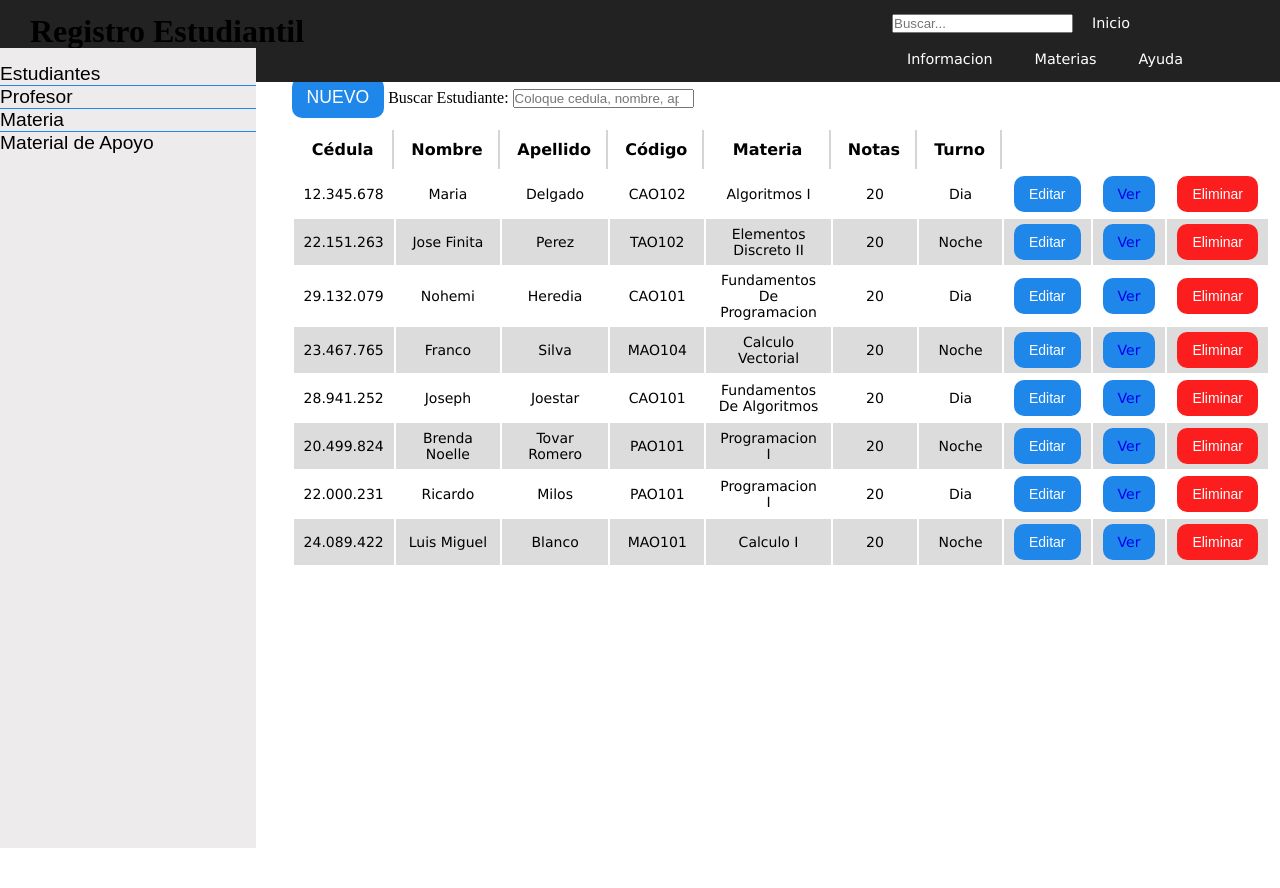
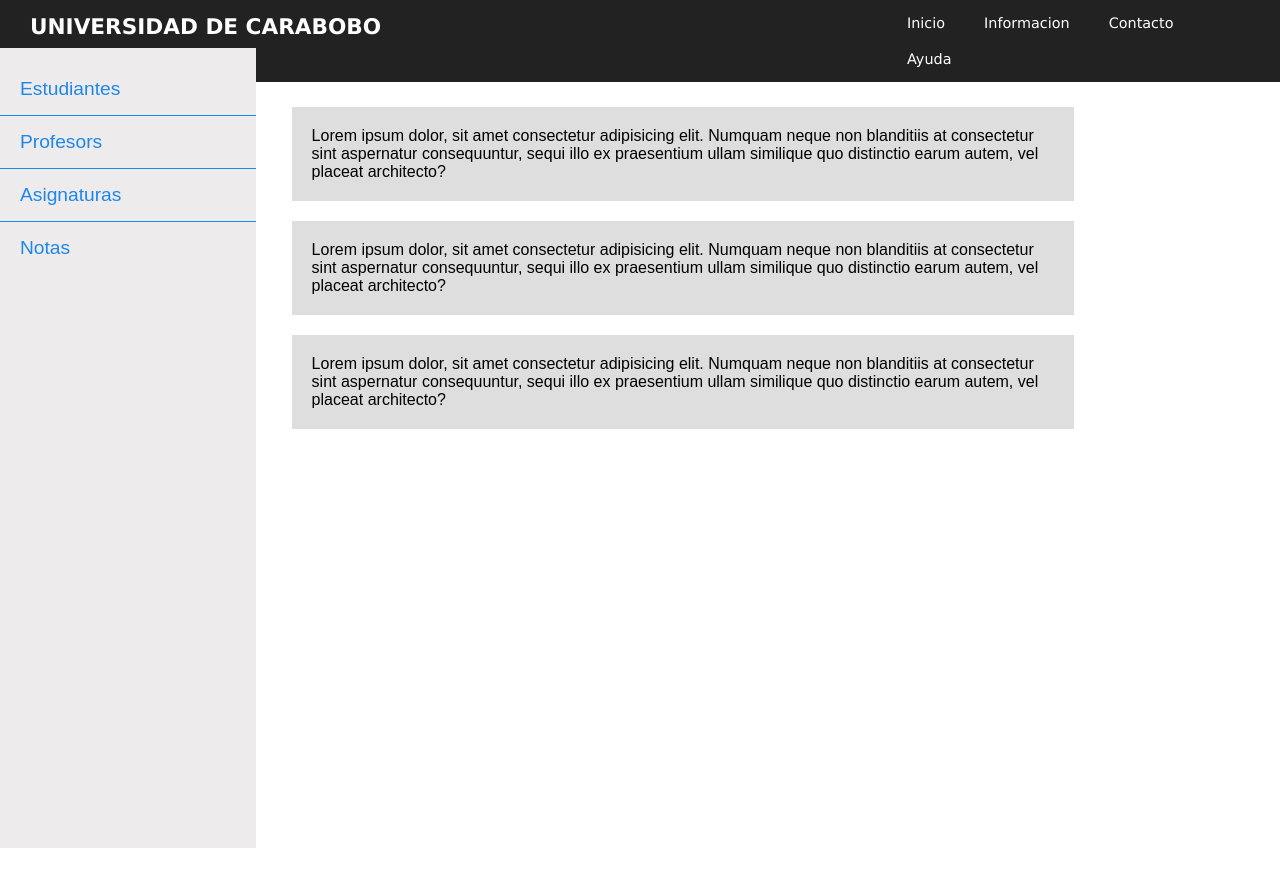
Before and after one commit to DarkusPhantom/proyecto-estudiantes, a PHP site: page /index.html in a window 1280 px wide. Shown: the top 888 px of the page. Run offline with PHP 8.4, Linux system fonts and the light colour scheme.

Commit message:
Agregue la vista de Inicio

```diff
--- a/css/styles.css
+++ b/css/styles.css
@@ -55,7 +55,7 @@ nav.navegacion-principal{
 
 nav.navegacion-principal a {
 	display: inline-block;
-	margin-right: 8px;
+	margin-right: 5px;
 	padding: 10px 15px;
 	font-size: .9em;
 	font-family: 'Calisto MT Bold', Verdana, Cambria;
@@ -70,6 +70,16 @@ nav.navegacion-principal a:hover {
 }
 
 /*Intro de la pagina en index.html*/
+.presentacion{
+	display: block;
+	margin-top: 20px;
+	background: #dedede;
+	color: black;
+	padding: 20px;
+	width: 80%;
+	font-family: Arial, Helvetica, sans-serif;
+}
+
 div.introduccion {
 	padding: auto;
 }
--- a/estudiantes.html
+++ b/estudiantes.html
@@ -2,6 +2,7 @@
 <html lang="en">
 <head>
 	<meta charset="UTF-8">
+	<meta name="viewport" content="width=device-width, initial-scale=1.0">
 	<title>Estudiantes | Universidad de Carabobo</title>
 	<link rel="stylesheet" href="css/styles.css">
 </head>
@@ -14,7 +15,7 @@
 			<nav class="navegacion-principal clearfix">
 				<a href="index.html">Inicio</a>
 				<a href="#">Informacion</a>
-				<a href="#">Materias</a>
+				<a href="#">Contacto</a>
 				<a href="#">Ayuda</a>
 			</nav>
 		</div>
--- a/index.html
+++ b/index.html
@@ -2,171 +2,45 @@
 <html lang="en">
 <head>
 	<meta charset="UTF-8">
-	<title>Registro Estudiantil</title>
+	<meta name="viewport" content="width=device-width, initial-scale=1.0">
+	<title>Universidad de Carabobo</title>
 	<link rel="stylesheet" href="css/styles.css">
 </head>
 <body>
 	<header>
 		<div class="contenedor clearfix">
 			<div class="logo">
-				<h1>Registro Estudiantil</h1>
+				<h2><a href="index.html">Universidad de Carabobo</a></h2>
 			</div>
 			<nav class="navegacion-principal clearfix">
-				<input type="search" name="buscar" id="buscador" placeholder="Buscar...">
 				<a href="index.html">Inicio</a>
 				<a href="#">Informacion</a>
-				<a href="#">Materias</a>
+				<a href="#">Contacto</a>
 				<a href="#">Ayuda</a>
 			</nav>
 		</div>
 	</header>
 
-	<div class="contenedor">
+	<div class="contenedor cuerpo">
 		<div class="contenido">
-			<div class="encabezado-tabla">
-				<h2>Estudiantes</h2>
-				<div class="button nuevo">
-					<a href="#">Nuevo</a>
-				</div>
-				<label for="buscar-estudiante" class="busqueda-estudiante">Buscar Estudiante:
-					<input type="search" id="buscar-estudiante" name="buscar-estudiante" placeholder="Coloque cedula, nombre, apellido,...">
-				</label>
+			<h2>Bienvenido a la Universidad de Carabobo</h2>
+			<p class="presentacion">Lorem ipsum dolor, sit amet consectetur adipisicing elit. Numquam neque non blanditiis at consectetur sint aspernatur consequuntur, sequi illo ex praesentium ullam similique quo distinctio earum autem, vel placeat architecto?</p>
+			<p class="presentacion">Lorem ipsum dolor, sit amet consectetur adipisicing elit. Numquam neque non blanditiis at consectetur sint aspernatur consequuntur, sequi illo ex praesentium ullam similique quo distinctio earum autem, vel placeat architecto?</p>
+			<p class="presentacion">Lorem ipsum dolor, sit amet consectetur adipisicing elit. Numquam neque non blanditiis at consectetur sint aspernatur consequuntur, sequi illo ex praesentium ullam similique quo distinctio earum autem, vel placeat architecto?</p>
+		</div>
 
-			</div>
-			<table>
-				<thead>
-					<tr>
-						<th>Cédula</th>
-						<th>Nombre</th>
-						<th>Apellido</th>
-						<th>Código</th>
-						<th>Materia</th>
-						<th>Notas</th>
-						<th>Turno</th>
-					</tr>
-				</thead>
-
-				<tbody>
-					<tr>
-						<td>12.345.678</td>
-						<td>Maria</td>
-						<td>Delgado</td>
-						<td>CAO102</td>
-						<td>Algoritmos I</td>
-						<td>20</td>
-						<td>Dia</td>
-						<td><a href="#" class="button editar">Editar</a></td>
-						<td><a href="#" class="button ver">Ver</a></td>
-						<td><a href="#" class="button eliminar">Eliminar</a></td>
-					</tr>
-
-					<tr>
-						<td>22.151.263</td>
-						<td>Jose Finita</td>
-						<td>Perez</td>
-						<td>TAO102</td>
-						<td>Elementos Discreto II</td>
-						<td>20</td>
-						<td>Noche</td>
-						<td><a href="#" class="button editar">Editar</a></td>
-						<td><a href="#" class="button ver">Ver</a></td>
-						<td><a href="#" class="button eliminar">Eliminar</a></td>
-					</tr>
-
-					<tr>
-						<td>29.132.079</td>
-						<td>Nohemi</td>
-						<td>Heredia</td>
-						<td>CAO101</td>
-						<td>Fundamentos de programacion</td>
-						<td>20</td>
-						<td>Dia</td>
-						<td><a href="#" class="button editar">Editar</a></td>
-						<td><a href="#" class="button ver">Ver</a></td>
-						<td><a href="#" class="button eliminar">Eliminar</a></td>
-					</tr>
-
-					<tr>
-						<td>23.467.765</td>
-						<td>Franco</td>
-						<td>Silva</td>
-						<td>MAO104</td>
-						<td>Calculo Vectorial</td>
-						<td>20</td>
-						<td>Noche</td>
-						<td><a href="#" class="button editar">Editar</a></td>
-						<td><a href="#" class="button ver">Ver</a></td>
-						<td><a href="#" class="button eliminar">Eliminar</a></td>
-					</tr>
-
-					<tr>
-						<td>28.941.252</td>
-						<td>Joseph</td>
-						<td>Joestar</td>
-						<td>CAO101</td>
-						<td>Fundamentos de Algoritmos</td>
-						<td>20</td>
-						<td>Dia</td>
-						<td><a href="#" class="button editar">Editar</a></td>
-						<td><a href="#" class="button ver">Ver</a></td>
-						<td><a href="#" class="button eliminar">Eliminar</a></td>
-					</tr>
-
-					<tr>
-						<td>20.499.824</td>
-						<td>Brenda Noelle</td>
-						<td>Tovar Romero</td>
-						<td>PAO101</td>
-						<td>Programacion I</td>
-						<td>20</td>
-						<td>Noche</td>
-						<td><a href="#" class="button editar">Editar</a></td>
-						<td><a href="#" class="button ver">Ver</a></td>
-						<td><a href="#" class="button eliminar">Eliminar</a></td>
-					</tr>
-
-					<tr>
-						<td>22.000.231</td>
-						<td>Ricardo</td>
-						<td>Milos</td>
-						<td>PAO101</td>
-						<td>Programacion I</td>
-						<td>20</td>
-						<td>Dia</td>
-						<td><a href="#" class="button editar">Editar</a></td>
-						<td><a href="#" class="button ver">Ver</a></td>
-						<td><a href="#" class="button eliminar">Eliminar</a></td>
-					</tr>
-
-					<tr>
-						<td>24.089.422</td>
-						<td>Luis Miguel</td>
-						<td>Blanco</td>
-						<td>MAO101</td>
-						<td>Calculo I</td>
-						<td>20</td>
-						<td>Noche</td>
-						<td><a href="#" class="button editar">Editar</a></td>
-						<td><a href="#" class="button ver">Ver</a></td>
-						<td><a href="#" class="button eliminar">Eliminar</a></td>
-					</tr>
-
-				</tbody>
-			</table>
-		</div>
 		<aside>
 			<ul class="barra-menu">
-				<li>Estudiantes</li>
-				<li>Profesor</li>
-				<li>Materia</li>
-				<li>Material de Apoyo</li>
+				<li><a href="estudiantes.html">Estudiantes</a></li>
+				<li><a href="#">Profesors</a></li>
+				<li><a href="#">Asignaturas</a></li>
+				<li><a href="#">Notas</a></li>
 			</ul>
 		</aside>
+
+		<footer>
+			<p>Todos los derechos reservados por Luis Rodriguez y Jhonattan Garcia &copy;</p>
+		</footer>
 	</div>
 
-	<footer class="clearfix">
-		<p>Todos los derechos reservados por Luis Rodriguez y Jhonattan Garcia &copy;</p>
-	</footer>
-
-</body>
 </html>
```
